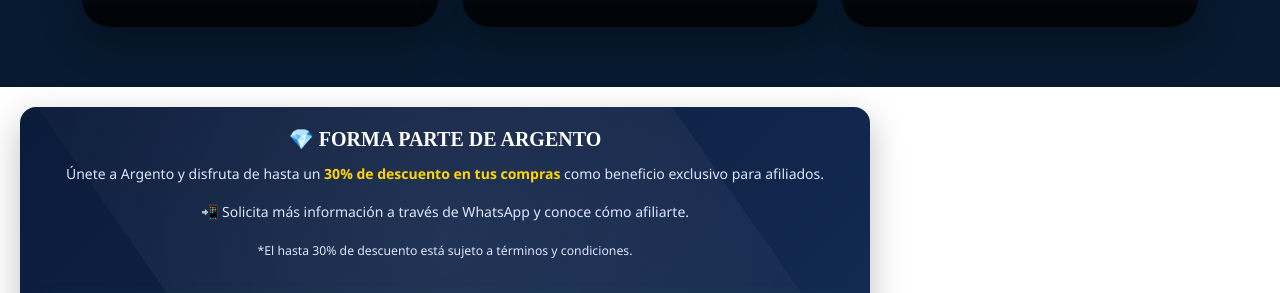
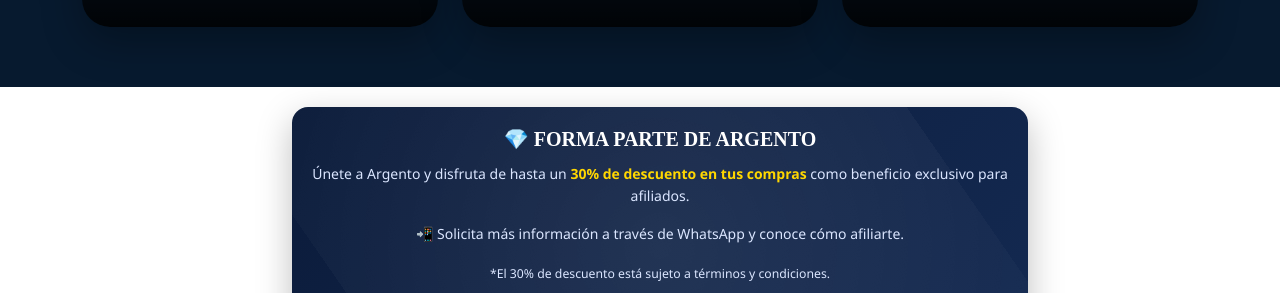
Before and after one commit to cvportafolio01-lab/Joyeria, a plain HTML site: page index.html in a window 1280 px wide. Shown: the part 2257-2550 px from the top of the page. Drawn offline with nearby package versions, Linux system fonts and the light colour scheme.

Commit message:
modifique el anuncio y lo centre

```diff
--- a/index.html
+++ b/index.html
@@ -291,6 +291,12 @@
 </div>
 </section>
 
+<div class="container">
+
+    <div class="row justify-content-center">
+
+        <div class="col-lg-8 col-md-10">
+
             <div class="promo-banner">
 
                 <h2>💎 FORMA PARTE DE ARGENTO</h2>
@@ -306,7 +312,7 @@
                 </p>
 
                 <p>
-        <small>*El hasta 30% de descuento está sujeto a términos y condiciones.</small>
+                    <small>*El 30% de descuento está sujeto a términos y condiciones.</small>
                 </p>
 
                 <!-- BOTÓN DINÁMICO -->
@@ -317,6 +323,12 @@
 
             </div>
 
+        </div>
+
+    </div>
+
+</div>
+
 
 
 <!-- Calidad Argento -->
@@ -2575,8 +2587,7 @@
 
 
 
-
-
+<!--
 <div class="col-lg-7">
 
     <div class="map-container h-100">
@@ -2617,7 +2628,7 @@
     </div>
 
 </div>
-
+-->
 
 <!-- FOOTER -->
 <footer class="footer">
--- a/styles.css
+++ b/styles.css
@@ -286,6 +286,10 @@ h6 {
     border: 2px solid var(--color-aqua);
 }
 
+
+
+
+
 /* ===============================================
    CART SIDEBAR BASE (FIX PRINCIPAL)
 =============================================== */
@@ -969,10 +973,10 @@ h6 {
 
 
 
-/* ===============================================
-   promocion  de la tarjeta
-   =============================================== */
-
+
+/* ===============================================
+   PROMOCIÓN TARJETA (CENTRADA CORREGIDA)
+=============================================== */
 
 .promo-banner {
     background: linear-gradient(135deg, #0b1b3a, #142a52);
@@ -983,13 +987,17 @@ h6 {
 
     box-shadow: 0 12px 35px rgba(0, 0, 0, 0.25);
 
-    max-width: 850px;
-    margin: 25px auto;
+    width: 100%;           /* 🔥 importante */
+    max-width: 850px;      /* límite del diseño */
+
+    margin: 25px auto;     /* centrado horizontal real */
 
     font-family: 'Segoe UI', sans-serif;
 
     position: relative;
     overflow: hidden;
+
+    display: block;        /* 🔥 asegura comportamiento normal */
 }
 
 /* brillo sutil animado */
@@ -1067,7 +1075,6 @@ h6 {
 .promo-whatsapp-btn i {
     margin-right: 8px;
 }
-
 
 /* ===============================================
    PRODUCT CARDS
```
Lines whose indentation alone changed are shown as unchanged.
